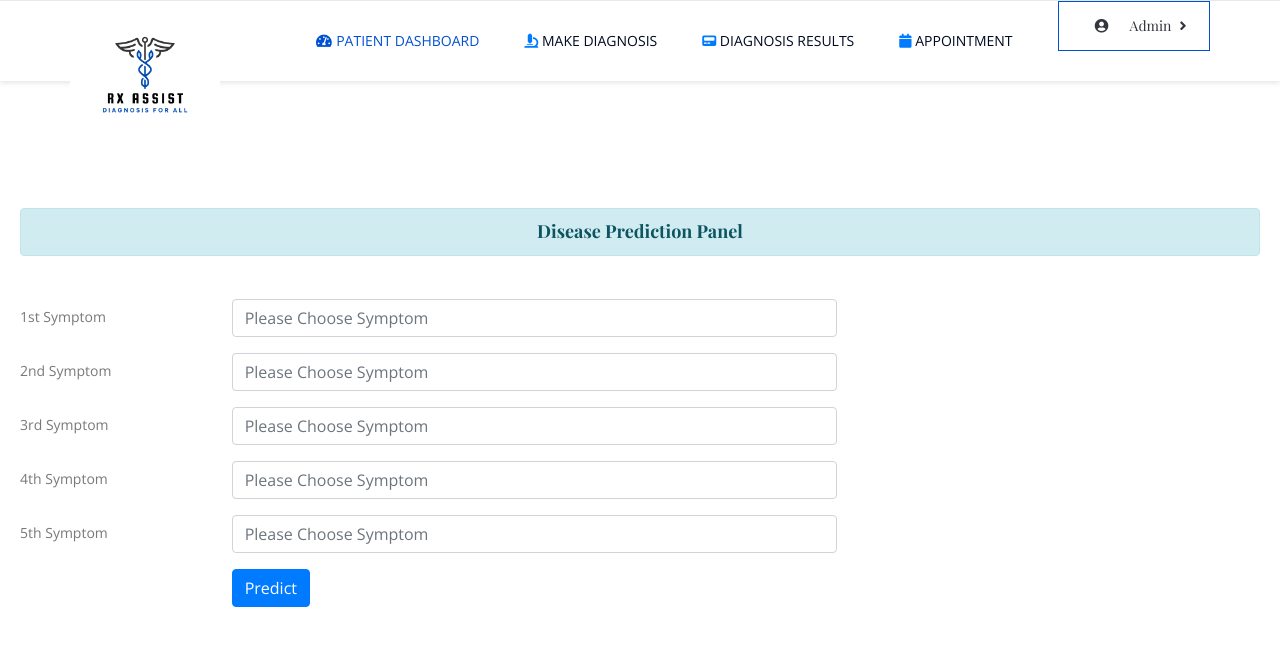
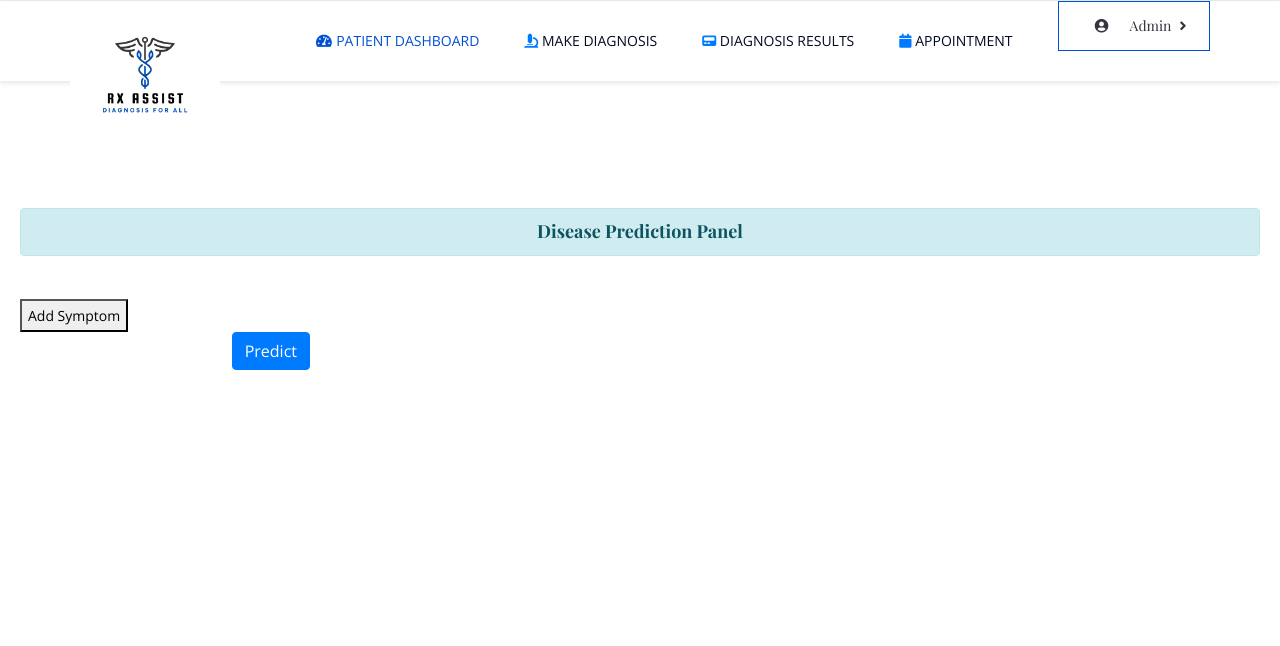
Before and after one commit to biabbas/rxassist, a Django app: page /diagnosis/ in a window 1280 px wide. Shown: the top 646 px of the page. Run offline with Django 4.2, Linux system fonts and the light colour scheme; a user stored in the database is signed in; data comes from the database, SQL or seed files in the repository; some libraries are stand-ins or nearby versions.

Commit message:
cchanges

```diff
--- a/rx-assist/core/templates/patient/diagnosis.html
+++ b/rx-assist/core/templates/patient/diagnosis.html
@@ -1,4 +1,7 @@
-{% extends 'patient/base.html' %} {% load static %} {% block body %}
+{% extends 'patient/base.html' %}
+{% load static %}
+
+{% block body %}
 
 <div id="content-wrapper">
   <div class="container-fluid">
@@ -11,118 +14,13 @@
         <form method="POST" action="" class="myform">
           {% csrf_token %}
 
-          <input type="hidden" value="{{ user.id }}" name="" id="user_id" />
-          <div class="form-group row">
-            <label for="Symptom" class="col-sm-2 col-form-label"
-              >1st Symptom</label
-            >
-            <div class="col-sm-6">
-              <input
-                type="text"
-                class="form-control"
-                list="symp"
-                multiple="multiple"
-                name="Symptom1"
-                id="Symptom1"
-                placeholder="Please Choose Symptom"
-                required=""
-              />
-            </div>
-            <datalist id="symp">
-              {% for symp in symptoms %}
-              <option value="{{symp}}">{{symp}}</option>
-              {% endfor %}
-            </datalist>
+          <input type="hidden" value="{{ user.id }}" name="user_id" id="user_id" />
+
+          <div id="symptom-fields" style="max-height: 200px; overflow-y: auto;">
+            <!-- Dynamic symptom fields will be added here -->
           </div>
 
-          <div class="form-group row">
-            <label for="Symptom2" class="col-sm-2 col-form-label"
-              >2nd Symptom</label
-            >
-            <div class="col-sm-6">
-              <input
-                type="text"
-                class="form-control"
-                list="symp"
-                name="Symptom2"
-                id="Symptom2"
-                placeholder="Please Choose Symptom"
-                required=""
-              />
-            </div>
-            <datalist id="symp">
-              {% for symp in symptoms %}
-              <option value="{{symp}}">{{symp}}</option>
-              {% endfor %}
-            </datalist>
-          </div>
-
-          <div class="form-group row">
-            <label for="Symptom3" class="col-sm-2 col-form-label"
-              >3rd Symptom</label
-            >
-            <div class="col-sm-6">
-              <input
-                type="text"
-                class="form-control"
-                list="symp"
-                name="Symptom3"
-                id="Symptom3"
-                placeholder="Please Choose Symptom"
-                required=""
-              />
-            </div>
-            <datalist id="symp">
-              {% for symp in symptoms %}
-              <option value="{{symp}}">{{symp}}</option>
-              {% endfor %}
-            </datalist>
-          </div>
-
-          <div class="form-group row">
-            <label for="Symptom4" class="col-sm-2 col-form-label"
-              >4th Symptom</label
-            >
-            <div class="col-sm-6">
-              <input
-                type="text"
-                class="form-control"
-                multiple="multiple"
-                list="symp"
-                id="Symptom4"
-                name="Symptom4"
-                placeholder="Please Choose Symptom"
-                required=""
-              />
-            </div>
-            <datalist id="symp">
-              {% for symp in symptoms %}
-              <option value="{{symp}}">{{symp}}</option>
-              {% endfor %}
-            </datalist>
-          </div>
-
-          <div class="form-group row">
-            <label for="Symptom5" class="col-sm-2 col-form-label"
-              >5th Symptom</label
-            >
-            <div class="col-sm-6">
-              <input
-                type="text"
-                class="form-control"
-                list="symp"
-                id="Symptom5"
-                name="Symptom5"
-                placeholder="Please Choose Symptom"
-                required=""
-              />
-            </div>
-            <datalist id="symp">
-              {% for symp in symptoms %}
-              <option value="{{symp}}">{{symp}}</option>
-              {% endfor %}
-            </datalist>
-          </div>
+          <button type="button" id="add-symptom">Add Symptom</button>
 
           <div class="form-group row">
             <div class="col-sm-10 offset-sm-2">
@@ -139,4 +37,39 @@
   </div>
 </div>
 
+<datalist id="symp">
+  {% for symp in symptoms %}
+    <option value="{{symp}}">{{symp}}</option>
+  {% endfor %}
+</datalist>
+
+<script>
+  document.getElementById('add-symptom').addEventListener('click', function() {
+    var numSymptoms = document.querySelectorAll('.symptom').length + 1;
+    var newInput = document.createElement('div');
+    newInput.classList.add('input-group');
+    newInput.innerHTML = `
+      <input type="text" name="Symptom${numSymptoms}" placeholder="Enter Symptom ${numSymptoms}" class="form-control symptom" list="symp">
+      <div class="input-group-append">
+        <button type="button" class="btn btn-outline-danger delete-symptom">Delete</button>
+      </div>
+    `;
+    document.getElementById('symptom-fields').appendChild(newInput);
+  });
+
+  document.getElementById('symptom-fields').addEventListener('click', function(event) {
+    if (event.target.classList.contains('delete-symptom')) {
+      event.target.closest('.input-group').remove();
+    }
+  });
+
+  document.getElementById('predict_btn').addEventListener('click', function() {
+    var symptomsArray = Array.from(document.querySelectorAll('.symptom')).map(input => input.value);
+    var symptomsString = symptomsArray.join(', ');
+
+    // Display symptomsString on the HTML page
+    document.getElementById('result').textContent = symptomsString;
+  });
+</script>
+
 {% endblock %}
```
Also changed, not shown: rx-assist/core/templates/register.html (+10 -6 lines).
